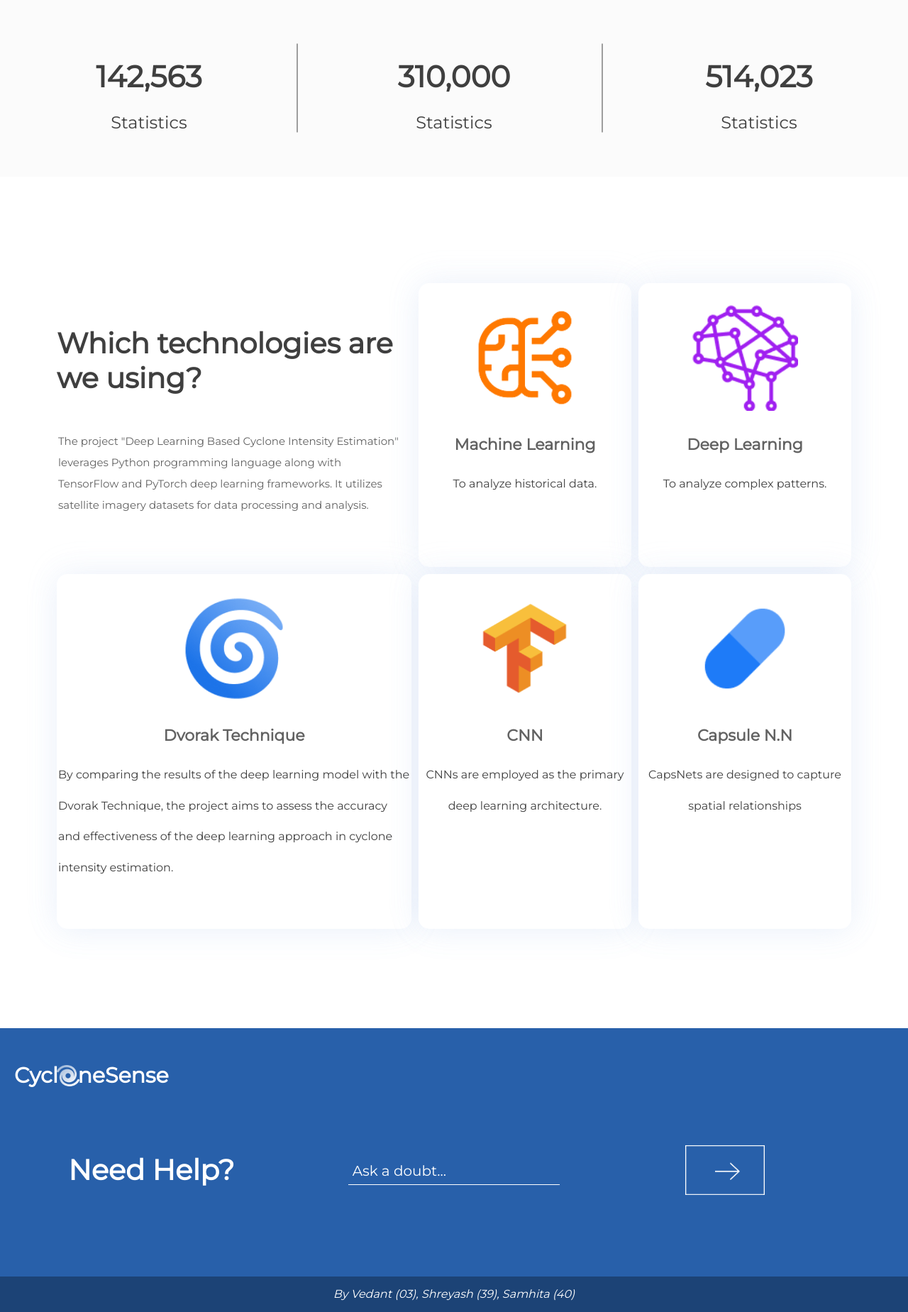
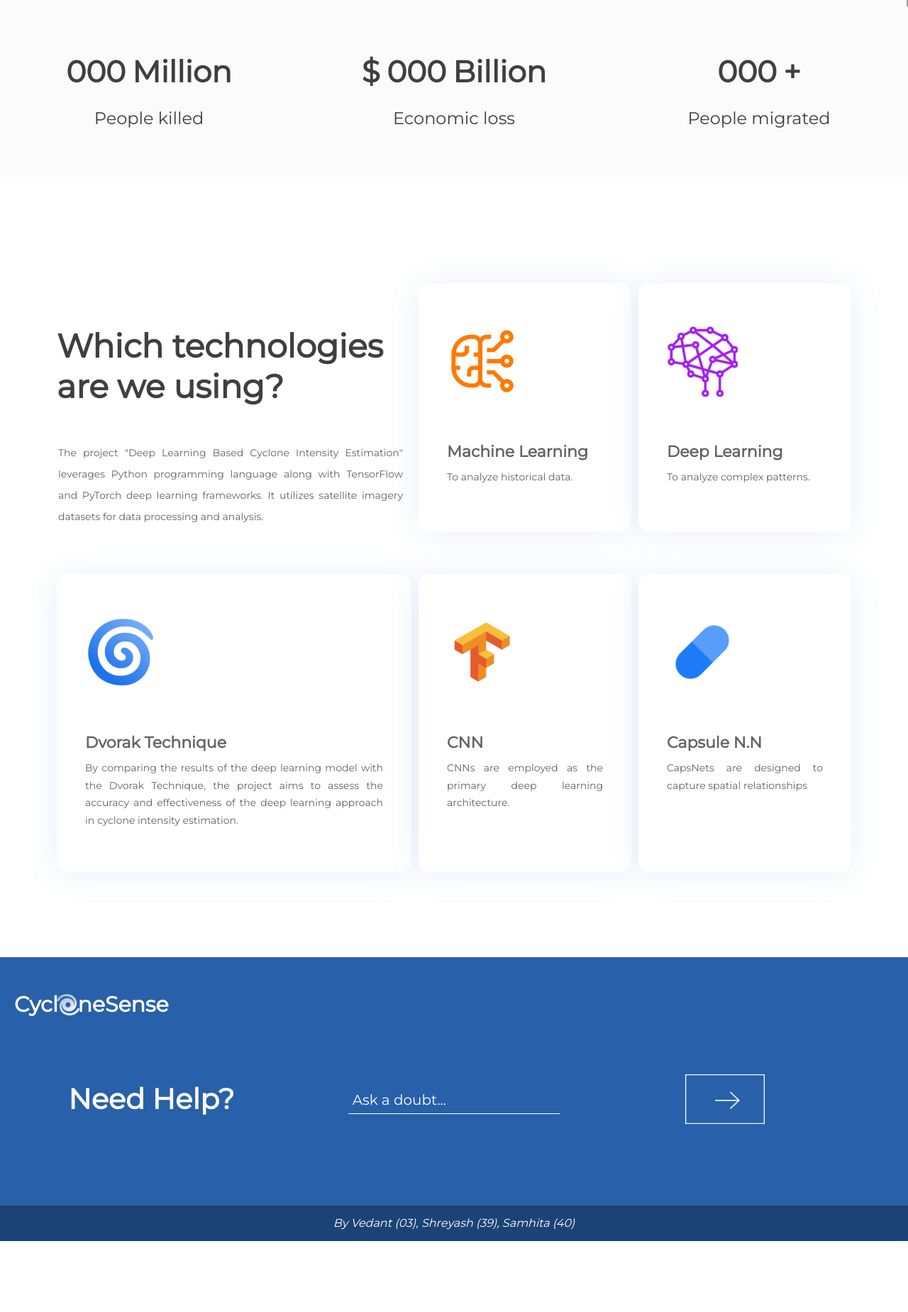
Before and after one commit to Shreyash017/CycloneSense, a Django app: page / in a window 1280 px wide. Shown: the part 591-2440 px from the top of the page at 71% size. After the commit the page ends 2340 px from the top, so only its background shows below. Run offline with Django 4.2, Linux system fonts and the light colour scheme.

Commit message:
UI Imporved

```diff
--- a/Website/main/static/css/style.css
+++ b/Website/main/static/css/style.css
@@ -5,6 +5,7 @@
     padding: 0px;
     margin: 0px;
 }
+
 
 /* For Header */
 .header-container {
--- a/Website/main/static/css/style_analysis.css
+++ b/Website/main/static/css/style_analysis.css
@@ -18,9 +18,9 @@
 .input-banner-content h1 {
     color: #FFF;
     text-align: center;
-    font-size: 48px;
+    font-size: 50px;
     font-style: normal;
-    font-weight: 600;
+    font-weight: 900;
     line-height: 70px;
     margin-left: 270px;
     margin-right: 270px;
--- a/Website/main/static/css/style_home.css
+++ b/Website/main/static/css/style_home.css
@@ -1,8 +1,7 @@
 /* Cover Section */
 .cover {
     height: 490px;
-    background-image: url(../img/cover.png);
-    background-color: #2860AA;
+    background: url(../img/cover.png);
     background-size: 100% 100%;
     background-repeat: no-repeat;
 }
@@ -20,8 +19,8 @@
     padding-left: 80px;
     width: 500px;
     color: #FAFAFA;
-    font-size: 60px;
-    font-weight: 800;
+    font-size: 50px;
+    font-weight: 900;
     line-height: 70px;
     width: 60%;
 }
@@ -57,23 +56,20 @@
     grid-template-columns: repeat(3, 1fr);
     grid-gap: 10px;
     background-color: #FBFBFB;
-    ;
+    color: #FFF;
     height: 250px;
-    color: #FFF;
+    transition: all 0.7s linear;
 }
 
 .stats div {
-    display: grid;
-    align-items: center;
-    justify-content: center;
     height: 100%;
-
-    position: relative;
+    display: inline;
     color: #3F3F3F;
     font-size: 36px;
     font-weight: 600;
     line-height: 64px;
-    padding-top: 40px;
+    padding-top: 70px;
+    text-align: center;
 }
 
 .stats div:before {
@@ -93,13 +89,19 @@
     background: #FBFBFB;
 }
 
-.stats div>p {
+.nums h3 {
+    display: inline;
+}
+
+.counter {
+    display: inline;
+}
+
+.stats div p {
     font-size: 24px;
     font-weight: 500;
-    text-align: center;
     line-height: 64px;
     color: #3F3F3F;
-    margin-top: -80px;
 }
 
 
@@ -116,7 +118,7 @@
     margin-left: 80px;
     margin-right: 80px;
     border-radius: 15px;
-    height: 900px;
+    height: 800px;
 }
 
 .tech {
@@ -124,7 +126,8 @@
     background: #FFF;
     box-shadow: 0px 5px 45px 0px rgba(111, 158, 237, 0.10), 0px -5px 45px 0px rgba(206, 218, 238, 0.15);
     width: 100%;
-    height: 400px;
+    height: 350px;
+    padding: 40px;
 }
 
 .tech:hover {
@@ -136,10 +139,10 @@
 }
 
 .tech-img {
-    width: 150px;
-    height: 150px;
-    position: relative;
-    margin-top: 30px;
+    width: 100px;
+    height: 100px;
+    margin-top: 20px;
+    align-self: start;
 }
 
 .tech h3 {
@@ -147,21 +150,16 @@
     font-size: 22px;
     font-weight: 700;
     display: flex;
-    justify-content: center;
-    align-items: center;
-    margin-top: 30px;
+    margin-top: 60px;
 }
 
 .tech p {
-    color: #3F3F3F;
-    font-size: 16px;
-    line-height: 43.5px;
-    margin-top: 20px;
-    display: flex;
-    justify-content: center;
-    align-items: center;
-    margin-left: 2px;
-    margin-right: 2px;
+    margin-top: 10px;
+    color: #626262;
+    font-size: 14px;
+    font-style: normal;
+    font-weight: 400;
+    line-height: 24.5px;
 }
 
 .tech1 {
@@ -169,27 +167,31 @@
 }
 
 .tech-main {
+    height: 400px;
     box-shadow: none;
+    padding: 0px;
 }
 
 .tech-main h2 {
     padding-top: 60px;
     padding-right: 10px;
-    font-size: 40px;
-    font-weight: 600;
+    font-size: 46px;
+    font-weight: 900;
     color: #3F3F3F;
 }
 
 .tech-main p {
+    text-align: justify;
     margin-top: 50px;
     padding-right: 10px;
     color: #626262;
-    font-size: 15px;
+    font-size: 14px;
     line-height: 30px;
     margin-left: 2px;
     margin-right: 2px;
 }
 
 .tech-low {
-    height: 500px;
+    text-align: justify;
+    height: 420px;
 }
--- /dev/null
+++ b/Website/main/static/js/stats.js
@@ -0,0 +1,26 @@
+let valueDisplays = document.querySelectorAll(".counter");
+let timestart = 4000;
+var target = $(".stats").offset().top;
+
+function statistics() {
+    valueDisplays.forEach((valueDisplay) => {
+        let startValue = 0;
+        let endValue = parseInt(valueDisplay.getAttribute("upto"));
+        let duration = Math.floor(timestart / endValue);
+
+        let counter = setInterval(function () {
+            startValue += 1;
+            valueDisplay.textContent = startValue;
+            if (startValue == endValue) {
+                clearInterval(counter);
+            }
+        }, duration);
+    });
+}
+
+var interval = setInterval(function () {
+    if ($(window).scrollTop() >= target - 500) {
+        statistics();
+        clearInterval(interval);
+    }
+}, 250);
--- a/Website/main/templates/index.html
+++ b/Website/main/templates/index.html
@@ -13,17 +13,28 @@
 
 <section class="stats">
     <div>
-        <h3>142,563</h3>
-        <p>Statistics</p>
+        <div class="nums">
+            <h3 class="counter" upto="726">000</h3>
+            <h3>Million</h3>
+        </div>
+        <p>People killed</p>
     </div>
     <div>
-        <h3>310,000</h3>
-        <p>Statistics</p>
+        <div class="nums">
+            <h3>$</h3>
+            <h3 class="counter" upto="573">000</h3>
+            <h3>Billion</h3>
+        </div>
+        <p>Economic loss</p>
     </div>
     <div id="stats-last">
-        <h3>514,023</h3>
-        <p>Statistics</p>
+        <div class="nums">
+            <h3 class="counter" upto="590">000</h3>
+            <h3>+</h3>
         </div>
+        <p>People migrated</p>
+    </div>
+    <script text="text/javascript" src="{% static 'js/stats.js' %}"></script>
 </section>
 
 <section class="technologies">
@@ -34,40 +45,30 @@
             processing and analysis.</p>
     </div>
     <div class="tech">
-        <center>
         <img class="tech-img" src="{% static 'img/ml.png' %}" alt="ML">
         <h3>Machine Learning</h3>
         <p>To analyze historical data.</p>
-        </center>
     </div>
     <div class="tech">
-        <center>
         <img class="tech-img" src="{% static 'img/dl.png' %}" alt="DL">
         <h3>Deep Learning</h3>
         <p>To analyze complex patterns.</p>
-        </center>
     </div>
     <div class="tech tech1 tech-low">
-        <center>
         <img class="tech-img" src="{% static 'img/dvorak.png' %}" alt="Dvorak Technique">
-        </center>
         <h3>Dvorak Technique</h3>
         <p>By comparing the results of the deep learning model with the Dvorak Technique, the project aims to assess the
             accuracy and effectiveness of the deep learning approach in cyclone intensity estimation.</p>
     </div>
     <div class="tech tech-low">
-        <center>
         <img class="tech-img" src="{% static 'img/cnn.png' %}" alt="CNN">
         <h3>CNN</h3>
         <p>CNNs are employed as the primary deep learning architecture.</p>
-        </center>
     </div>
     <div class="tech tech-low">
-        <center>
         <img class="tech-img" src="{% static 'img/capsule.png' %}" alt="Capsule-CNN">
         <h3>Capsule N.N</h3>
         <p>CapsNets are designed to capture spatial relationships</p>
-        </center>
     </div>
 </section>
 {% endblock %}
```
Also changed, not shown: Website/main/static/css/style_about.css (+21 -10 lines), Website/main/templates/about.html (+6 -3 lines), Website/main/static/img/banner.png, 1 other file. Lines whose indentation alone changed are shown as unchanged.
